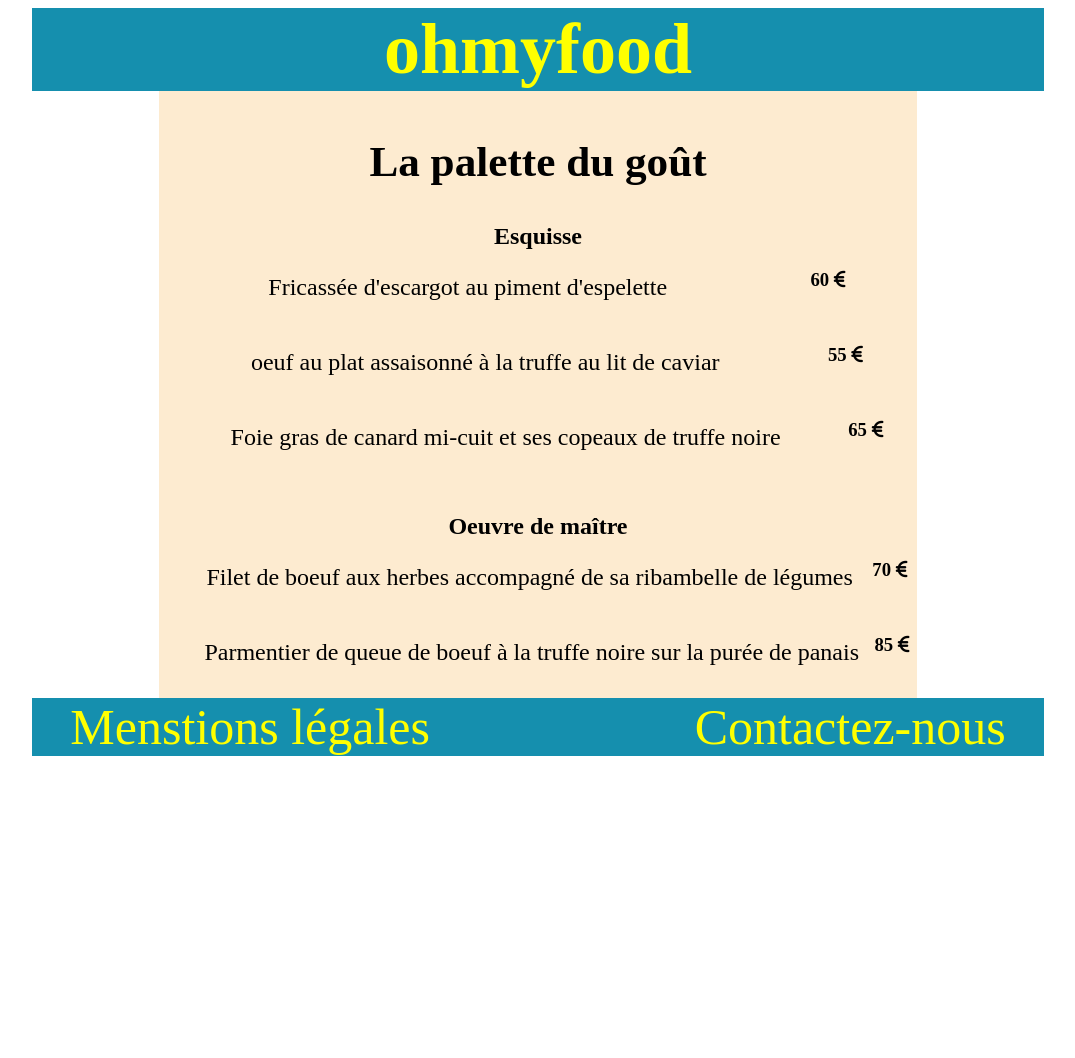
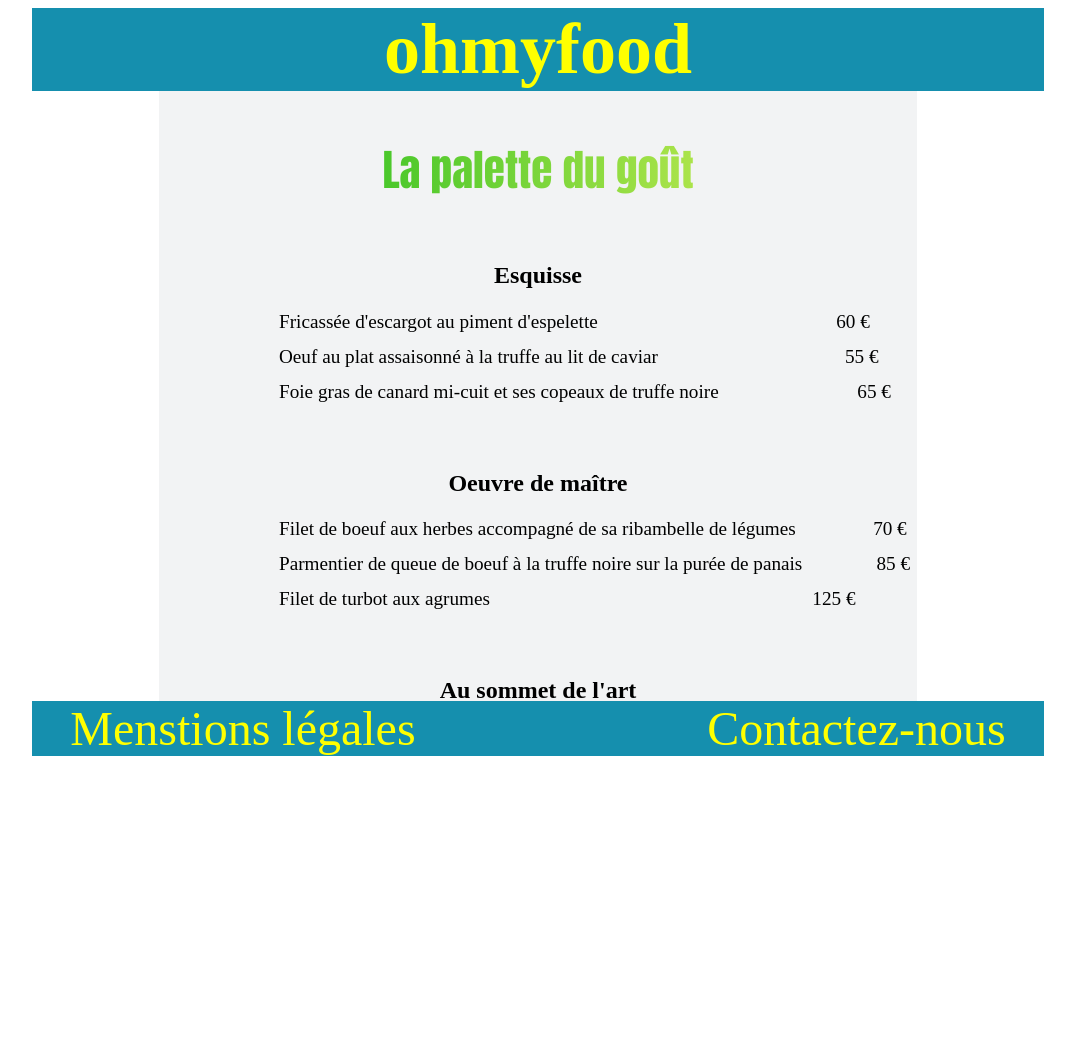
Before and after one commit to bah423/projet3, a website: page pagesmenus/pageomyfood4.html in a window 1280 px wide. Shown: the whole page, without its empty margins (102-1177 px from the left). Drawn offline with Linux system fonts and the light colour scheme; files that its build step writes are made by us from their sources.

Commit message:
projet3 initié

```diff
--- a/pagesmenus/pageomyfood4.html
+++ b/pagesmenus/pageomyfood4.html
@@ -16,32 +16,31 @@
 
 <!--L'en-tête de la page-->
     <header>  <p>ohmyfood</p>  </header>
-<!--Les quatres menus de la plate-forme du site-->
-<!--<h1 class="note--page2">La note enchantée</h1>-->
+
 <div class="conteneur_page4">
 
      <div class="note_page4">La palette du goût </div>
      <div class="conteneur_menu--page4">
             <div class="prelude">Esquisse</div>
-            <div class="menu1_page4"><p>Fricassée d'escargot au piment d'espelette </p> <h3> 60 <i class="fas fa-euro-sign"></i></h3></div>
-            <div class="menu1_page4"><p>oeuf au plat assaisonné à la truffe au lit de caviar </p><h3>55 <i class="fas fa-euro-sign"></i></h3></div>
-            <div class="menu1_page4"><p>Foie gras de canard mi-cuit et ses copeaux de truffe noire  </p><h3> 65 <i class="fas fa-euro-sign"></i></h3></div>
-           <!-- <div class="menu1_page1"><p>Foie gras de canard cuit entier, confiture de figue et pain toasté</p><h3>105 <i class="fas fa-euro-sign"></i></h3></div>-->
+            <div class="menu1_page4"><p>Fricassée d'escargot au piment d'espelette </p> <p class="aligne_euro1">60 €</p></div>
+            <div class="menu1_page4"><p>Oeuf au plat assaisonné à la truffe au lit de caviar </p><p class="aligne_euro2">55 €</p></div>
+            <div class="menu1_page4"><p>Foie gras de canard mi-cuit et ses copeaux de truffe noire  </p><p class="aligne_euro3">65 €</p></div>
+
      </div>
 
     <div class="conteneur_menu--page4">
         <div class="prelude">Oeuvre de maître </div>
-        <div class="menu1_page4"><p> Filet de boeuf aux herbes accompagné de sa ribambelle de légumes  </p><h3> 70 <i class="fas fa-euro-sign"></i></h3></div>
-        <div class="menu1_page4"><p>Parmentier de queue de boeuf à la truffe noire sur la purée de panais </p><h3>85 <i class="fas fa-euro-sign"></i></h3></div>
-        <div class="menu1_page4"><p>Filet de turbot aux agrumes </p><h3> 125 <i class="fas fa-euro-sign"></i></h3></div>
+        <div class="menu1_page4"><p> Filet de boeuf aux herbes accompagné de sa ribambelle de légumes  </p><p class="aligne_euro4">70 €</p></div>
+        <div class="menu1_page4"><p>Parmentier de queue de boeuf à la truffe noire sur la purée de panais </p><p class="aligne_euro5">85 €</p></div>
+        <div class="menu1_page4"><p>Filet de turbot aux agrumes </p><p class="aligne_euro6">125 €</p></div>
   </div>
   <div class="conteneur_menu--page4">
          <div class="prelude">Au sommet de l'art </div>
-         <div class="menu2_page4"><p> Paris-Brest revisité </p><h3> 55 <i class="fas fa-euro-sign"></i></h3></div>
-         <div class="menu2_page4"><p>Macaron au chocolat d'exception et la glace à la vanille de Madagascar </p><h3>65 <i class="fas fa-euro-sign"></i></h3></div>
-         <div class="menu2_page4"><p>Mousse au chocolat au piment d'espelette et à la truffe noire </p><h3> 60 <i class="fas fa-euro-sign"></i></h3></div>
+         <div class="menu2_page4"><p> Paris-Brest revisité </p><p class="aligne_euro7">55 €</p></div>
+         <div class="menu2_page4"><p>Macaron au chocolat d'exception et la glace à la vanille de Madagascar </p><p class="aligne_euro8">65 €</p></div>
+         <div class="menu2_page4"><p>Mousse au chocolat au piment d'espelette et à la truffe noire </p><p class="aligne_euro9">60 €</p></div>
  </div>
-<!-- <div class="note2_page1"><i class="fas fa-music fa-4x"></i><h2>La note enchantée</h2></div>-->
+
 </div>
 <!--Le pied de la page-->
 <footer>
--- a/pagesmenus/stylepage4.css
+++ b/pagesmenus/stylepage4.css
@@ -2,6 +2,7 @@ body{
     position: relative;
 }
 header{
+    flex-wrap: wrap;
     background-color: rgb(21, 143, 174);
     margin-left: 10%;
     margin-right: 10%;
@@ -10,43 +11,71 @@ header{
     margin-bottom: 0%;
 }
 .note_page4{
+
+    font-family: 'Devonshire-Regular', Impact, Arial, sans-serif;
+    src:local(Devonshire-Regular) format('ttf');
+    background: -webkit-gradient(linear, left top, right top, from(#04B314 ), to(#F1F861));
+    -webkit-background-clip: text;
+    -webkit-text-fill-color: transparent;
     text-align: center;
     font-size: 270%;
     font-weight: bold;
     margin-top: 6%;
+
 }
 .conteneur_page4{
     width:60%;
-    height: 640px;
-    background-color: #FDEBD0;
+    height: 600px;
+    background-color: #F2F3F4;
     margin-left: 20%;
     margin-right: 20%;
     overflow: scroll;
-    text-align: center;
     margin-bottom: 30%;
     padding-bottom: 2%;
     flex-wrap: wrap;
 
 }
-.prelude{ font-size: 150%; font-weight: bold; margin-top: 5%;}
+.prelude{
+    text-align: center;
+    font-size: 150%;
+    font-weight: bold;
+    margin-top: 8%;
+    margin-bottom: 2%;
+}
 .menu1_page4{
+
+    font-size: 120%;
     text-align: left;
     display: flex;
     flex-direction: row;
-    justify-content: space-around;
-    margin-left: 5%;
+    padding-left: 15%;
 }
 .menu2_page4{
+
+    font-size: 120%;
     text-align: left;
     display: flex;
     flex-direction: row;
-    justify-content: space-around;
-    margin-left: 5%;
+    padding-left: 15%;
 }
-p{
-    font-size: 150%;
+.menu1_page4 p {
+    margin:1%;
 }
+.menu2_page4 p {
+  margin: 1%;
+}
+.aligne_euro1{padding-left: 35%;}
+.aligne_euro2{padding-left: 27%;}
+.aligne_euro3{padding-left: 19.5%;}
+.aligne_euro4{padding-left: 10%;}
+.aligne_euro5{padding-left: 9.5%;}
+.aligne_euro6{padding-left: 48%;}
+.aligne_euro7{padding-left: 57.5%;}
+.aligne_euro8{padding-left: 6.8%;}
+.aligne_euro9{padding-left: 18%;}
+
 header p{
+    flex-wrap: wrap;
     margin-top: 0%;
     margin-bottom: 0%;
     font-size:450%;
@@ -64,10 +93,17 @@ header p{
   margin-right: 10%;
   padding-right: 3%;
   padding-left: 3%;
-  font-size: 50px;
+  font-size: 300%;
   color: yellow;
   display: flex;
+  flex-wrap: wrap;
   justify-content: space-between;
-  position: absolute; bottom: 0px; left: 0; right: 0;
-
+  position: absolute; bottom: -40px; left: 0; right: 0;
 }
+@font-face{
+    font-family: 'Devonshire-Regular';
+   /* src:url(Felipa.eot) format('eot');
+    src:url(Felipa.svg) format('svg');
+    src:url(Felipa.woff) format('woff');*/
+    src:local(Devonshire-Regular) format('ttf');
+    }
--- a/sassprojet3.scss
+++ b/sassprojet3.scss
@@ -13,6 +13,15 @@ header{
     margin-top: 0%;
     margin-bottom: 0%;
 
+}
+header p{
+    font-family: 'Montserrat', Impact, Arial, sans-serif;
+    font-weight: bold;
+    margin-top: 0%;
+    margin-bottom: 0%;
+    font-size: 450%;
+    color:yellow;
+    flex-wrap: wrap;
 }
 a{
     text-decoration-line: none;
@@ -57,17 +66,14 @@ a{
     padding-top: 1%;
     text-align: center;
 }
-p{
-    margin-top: 0%;
-    margin-bottom: 0%;
-    font-size: 100px;
-    color:yellow;
-}
+
 .proch{
+    font-family: 'Montserrat', Impact, Arial, sans-serif;
+    font-weight: bold;
     text-align: center;
     background-color:rgb(21, 143, 174);
     color: yellow;
-    font-size: 40px;
+    font-size: 200%;
     border-radius: 10px;
     margin-left: 28%;
     margin-right: 28%;
@@ -126,15 +132,14 @@ p{
     margin-bottom: 2%;
     padding-right:3%;
     padding-left: 3%;
-    font-size: 50px;
     display: flex;
     justify-content: space-between;
 
 
 }
-$color_m1:#998CD5;
+$color_m1:rgba(240, 128, 128, 0.466);
 .menu1{
-    background-color: #998CD5;
+    background-color: rgba(240, 128, 128, 0.466);
     font-size: 20px;
     border-radius: 15px;
     margin:3% 3%;
@@ -153,8 +158,10 @@ $color_m1:#998CD5;
       }
 }
 
-$color_m2:#F4F6F7;
-.menu2{ background-color: #F4F6F7;
+$color_m2:rgba(221, 201, 201, 0.329);
+.menu2{
+    flex-wrap: wrap;
+    background-color: rgba(221, 201, 201, 0.329);
     font-size: 20px;
     border-radius: 15px;
     margin:3% 3%;
@@ -172,8 +179,15 @@ $color_m2:#F4F6F7;
         background-color: darken($color_m2, $amount: 10);
       }
 }
-$color_m3:#ffff9A;
-.menu3{ background-color: #ffff9A;
+.degrade1{
+    font-size: 120%;
+    font-weight: bold;
+    background: -webkit-gradient(linear, left top, right top, from(#E67E22), to(#510AD5));
+    -webkit-background-clip: text;
+    -webkit-text-fill-color: transparent;
+}
+$color_m3:rgb(239, 242, 245) ;
+.menu3{ background-color: rgb(239, 242, 245) ;
     font-size: 20px;
     border-radius: 15px;
     margin:3% 3%;
@@ -191,8 +205,8 @@ $color_m3:#ffff9A;
         background-color: darken($color_m3, $amount: 10);
       }
 }
-$color_m4:#ccc;
-.menu4{ background-color: #ccc;
+$color_m4:rgb(247, 250, 253);
+.menu4{ background-color: rgb(247, 250, 253);
     font-size: 20px;
     border-radius: 15px;
     margin:3% 3%;
@@ -211,9 +225,15 @@ $color_m4:#ccc;
       }
 }
 .contact a {
+    font-size: 250%;
+    font-family: 'Montserrat', Impact, Arial, sans-serif;
+    font-weight: bold;
     color:yellow;
   }
 .mlegales a {
+    font-size: 250%;
+    font-family: 'Montserrat', Impact, Arial, sans-serif;
+    font-weight: bold;
     color:yellow;
 }
 .contact{
```
Also changed, not shown: index.html (+3 -3 lines), styleprojet3.css, 1 other file.
